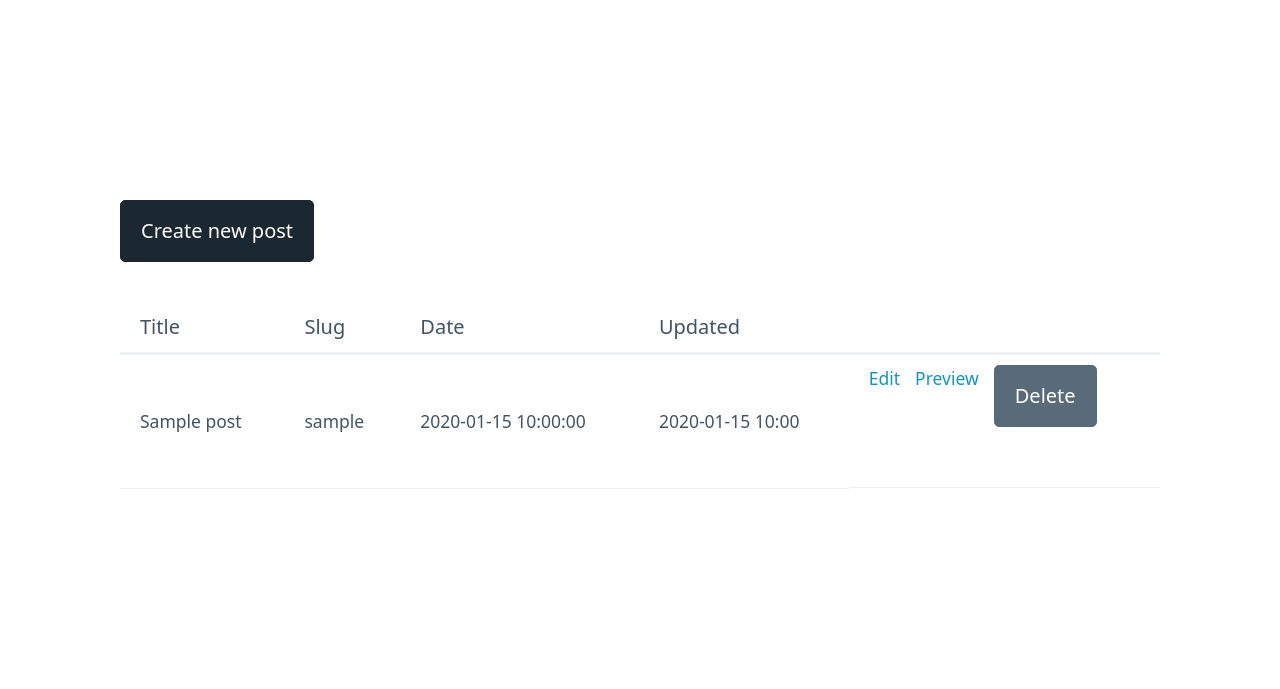
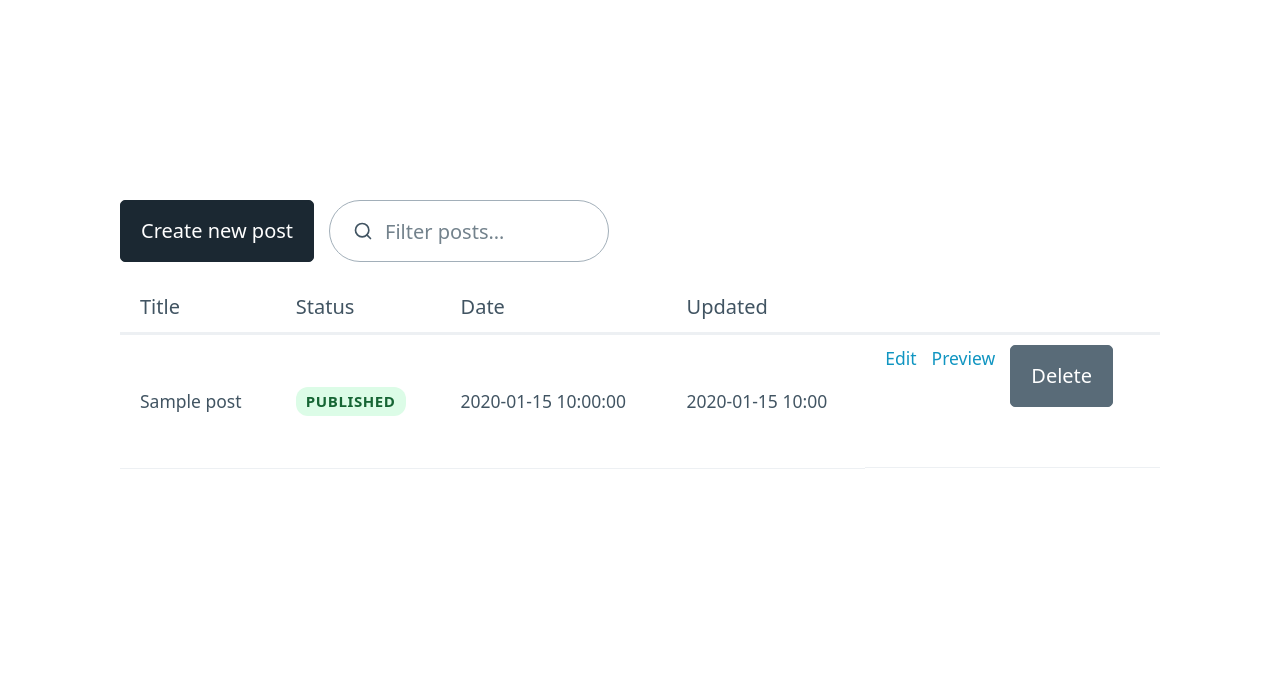
Before and after one commit to Sreyeesh/mentor-site, a Flask app: template authoring_app/templates/authoring/index.html in a window 1280 px wide. Shown: the part 310-999 px from the top of the page. After the commit the page ends 779 px from the top, so only its background shows below. Run offline with Flask 3, Linux system fonts and the light colour scheme; the template is opened without the code that fills it: most values are stand-ins (such as "Sample title", 1, 10 or a date in 2020).

Commit message:
feat(authoring): add status badge and search filter to dashboard

```diff
--- a/authoring_app/templates/authoring/base.html
+++ b/authoring_app/templates/authoring/base.html
@@ -21,6 +21,12 @@
             cursor: pointer; color: #374151;
         }
         .md-toolbar button:hover { background: #e5e7eb; }
+        .status-badge {
+            display: inline-block; padding: 0.15rem 0.5rem; border-radius: 12px;
+            font-size: 0.75rem; font-weight: 600; text-transform: uppercase; letter-spacing: 0.04em;
+        }
+        .status-draft     { background: #fef9c3; color: #854d0e; }
+        .status-published { background: #dcfce7; color: #166534; }
     </style>
 </head>
 <body>
--- a/authoring_app/templates/authoring/index.html
+++ b/authoring_app/templates/authoring/index.html
@@ -1,16 +1,17 @@
 {% extends 'authoring/base.html' %}
 {% block content %}
 <section class="post-list">
-    <header class="actions">
+    <header class="actions" style="margin-bottom: 1rem;">
         <a role="button" class="contrast" href="{{ url_for('authoring.edit_post') }}">Create new post</a>
+        <input id="post-search" type="search" placeholder="Filter posts…" style="max-width: 280px; margin: 0;">
     </header>
 
     {% if posts %}
-        <table>
+        <table id="post-table">
             <thead>
                 <tr>
                     <th>Title</th>
-                    <th>Slug</th>
+                    <th>Status</th>
                     <th>Date</th>
                     <th>Updated</th>
                     <th></th>
@@ -20,7 +21,10 @@
                 {% for post in posts %}
                     <tr>
                         <td>{{ post.title }}</td>
-                        <td>{{ post.slug }}</td>
+                        <td>
+                            {% set s = post.get('status', 'draft') %}
+                            <span class="status-badge status-{{ s }}">{{ s }}</span>
+                        </td>
                         <td>{{ post.date or '—' }}</td>
                         <td>{{ post.updated_at.strftime('%Y-%m-%d %H:%M') if post.updated_at else '—' }}</td>
                         <td class="actions">
@@ -34,8 +38,32 @@
                 {% endfor %}
             </tbody>
         </table>
+        <p id="no-results" style="display:none;">No posts match your filter.</p>
     {% else %}
         <p>No posts found yet. Create your first article.</p>
     {% endif %}
 </section>
 {% endblock %}
+
+{% block extra_scripts %}
+<script>
+(function () {
+    const search = document.getElementById('post-search');
+    if (!search) return;
+    const rows = document.querySelectorAll('#post-table tbody tr');
+    const noResults = document.getElementById('no-results');
+
+    search.addEventListener('input', function () {
+        const term = this.value.toLowerCase();
+        let visible = 0;
+        rows.forEach(function (row) {
+            const text = row.textContent.toLowerCase();
+            const show = text.includes(term);
+            row.style.display = show ? '' : 'none';
+            if (show) visible++;
+        });
+        noResults.style.display = visible === 0 ? '' : 'none';
+    });
+}());
+</script>
+{% endblock %}
```
